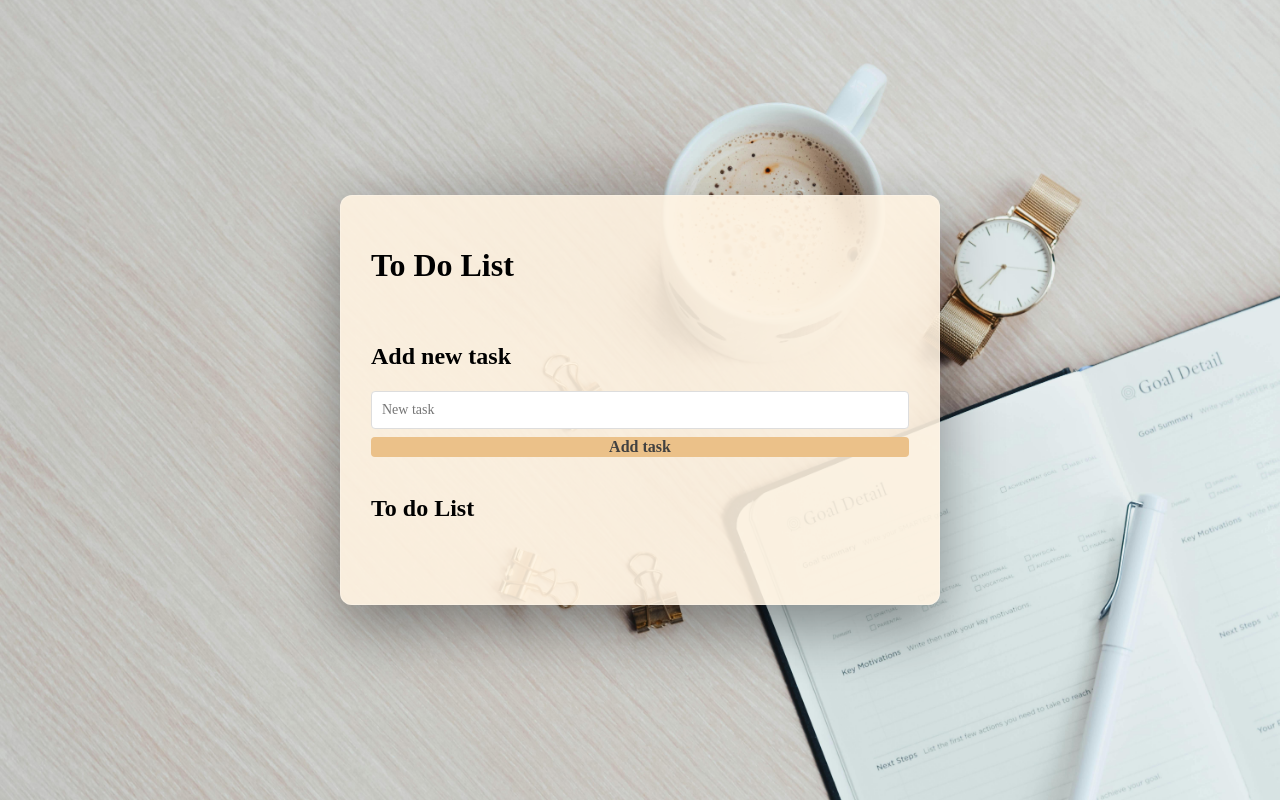
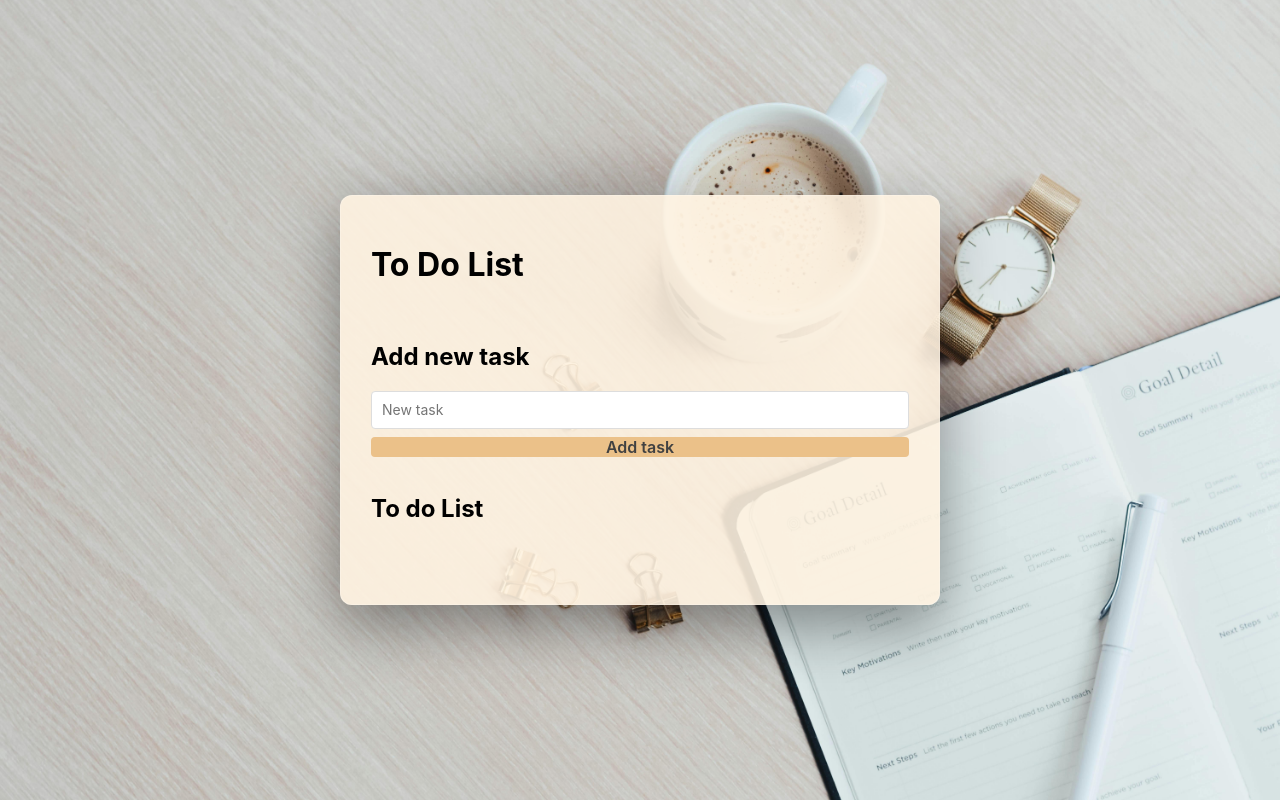
Before and after one commit to MajaPodczasik/todo-list-react, a React (Create React App) app: page / in a window 1280 px wide. Built offline with nearby package versions, Linux system fonts and the light colour scheme.

Commit message:
saving tasks in localStorage

```diff
--- a/src/App.js
+++ b/src/App.js
@@ -6,16 +6,22 @@
 import Header from "./Header";
 import Container from "./Container";
 
+const getInitialTasks = () => {
+  const tasksFromLocalStorage = localStorage.getItem("tasks");
+
+  return tasksFromLocalStorage
+  ? JSON.parse(tasksFromLocalStorage)
+  : [];
+};
+
 function App() {
   const [hideDone, setHideDone] = useState(false);
 
-  const tasksFromLocalStorage = localStorage.getItem("tasks");
+  const [tasks, setTasks] = useState(getInitialTasks);
 
-  const [tasks, setTasks] = useState(
-    tasksFromLocalStorage
-    ? JSON.parse(tasksFromLocalStorage)
-    : []
-    );
+  useEffect(() => {
+    localStorage.setItem("tasks", JSON.stringify(tasks));
+  }, [tasks]);
 
     useEffect(() => {
       localStorage.setItem("tasks", JSON.stringify(tasks));
--- a/src/Buttons/style.css
+++ b/src/Buttons/style.css
@@ -7,6 +7,7 @@
 
 
 .buttons__button {
+    margin: 2px;
     flex: 1;
     padding: 10px;
     background-color: #ebc189;
--- a/src/index.css
+++ b/src/index.css
@@ -1,5 +1,8 @@
 body {
   margin: 0;
+  font-family: -apple-system, BlinkMacSystemFont, 'Segoe UI', 'Roboto', 'Oxygen',
+    'Ubuntu', 'Cantarell', 'Fira Sans', 'Droid Sans', 'Helvetica Neue',
+    sans-serif;
     background-image: url("./images/todolistimage.jpg");
   background-size: cover;
   background-position: center;
```
